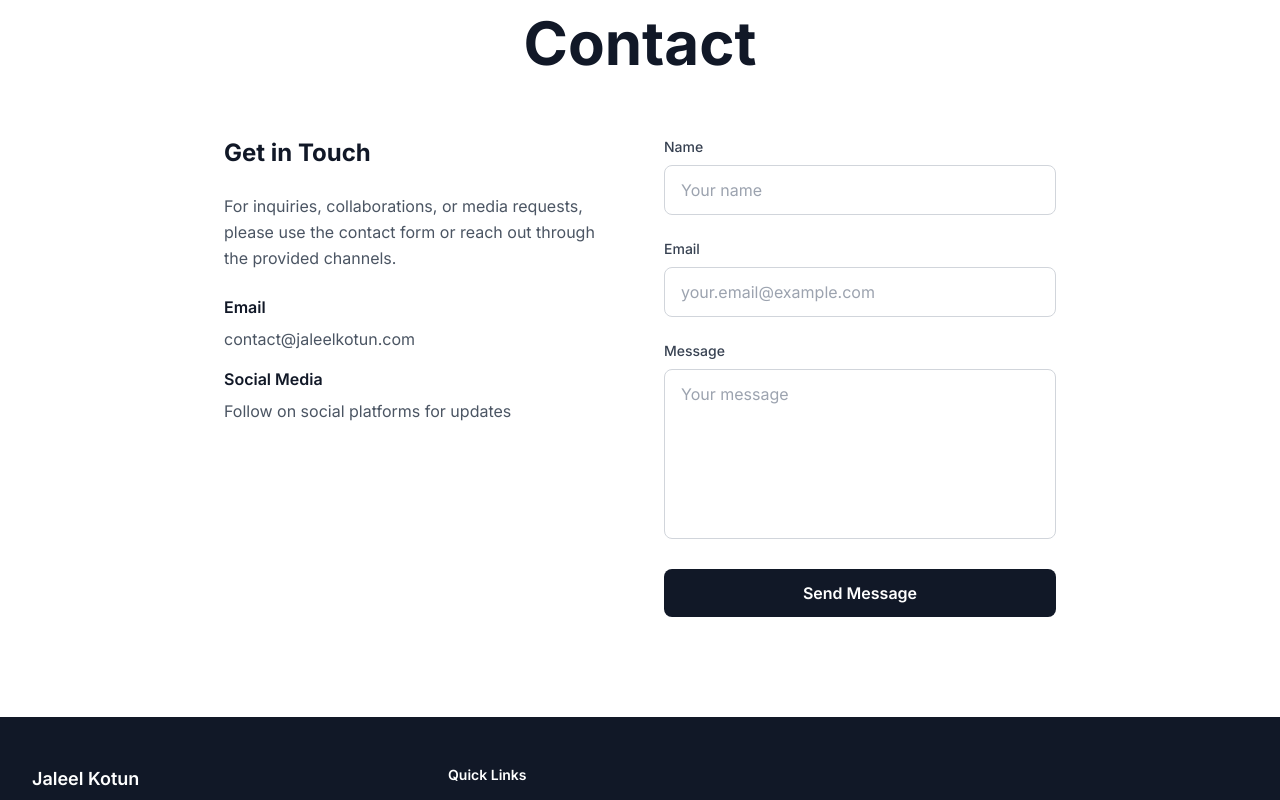
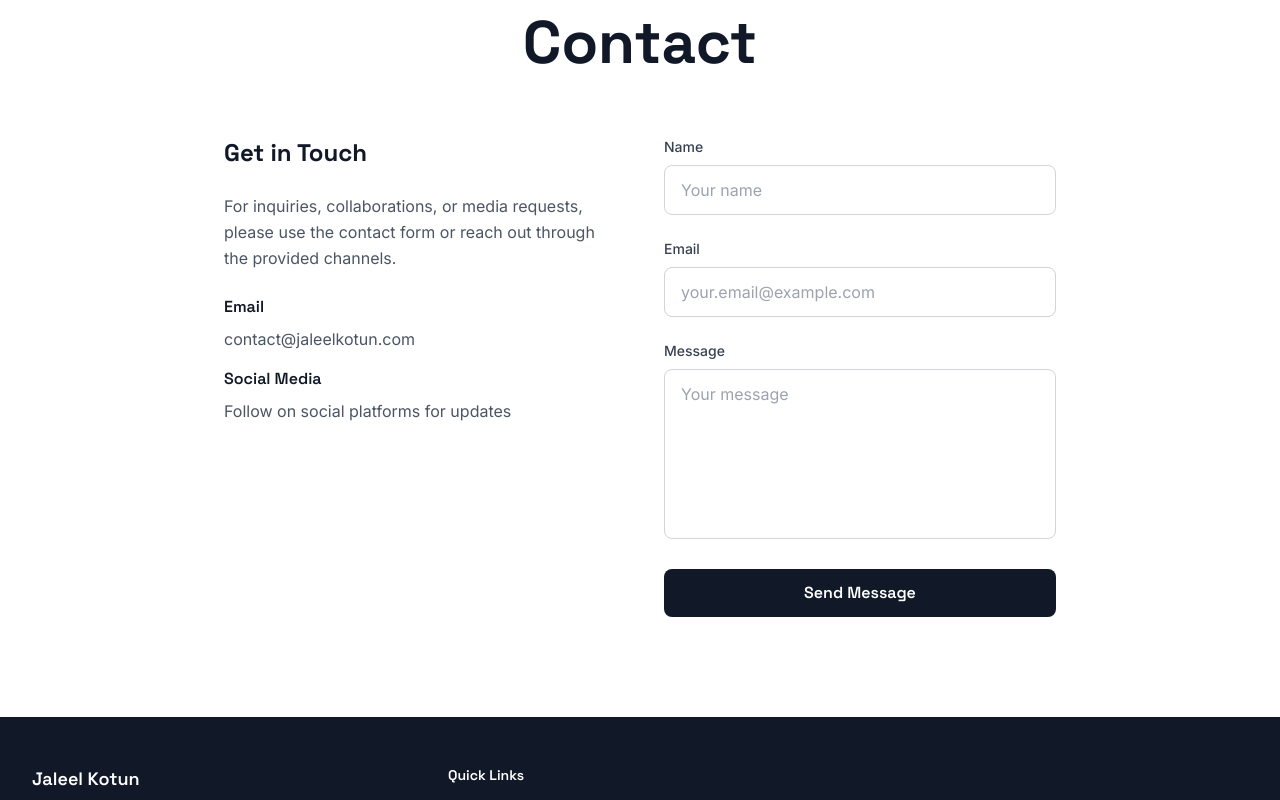
Before and after one commit to Obafemi00/Jaleel, a Next.js app: page /contact in a window 1280 px wide. Shown: the part 180-980 px from the top of the page. Built offline with nearby package versions, Linux system fonts and the light colour scheme.

Commit message:
chore: apply Inter & Space Grotesk typography (site-wide, exclude hero/nav)

```diff
--- a/app/achievements/page.tsx
+++ b/app/achievements/page.tsx
@@ -35,7 +35,7 @@ export default function AchievementsPage() {
   return (
     <div className="min-h-screen bg-gray-50">
       <div className="max-w-4xl mx-auto px-4 sm:px-6 lg:px-8 py-16 md:py-24">
-        <h1 className="text-4xl md:text-5xl lg:text-6xl font-bold text-center text-gray-900 mb-16">
+        <h1 className="text-4xl md:text-5xl lg:text-6xl font-display font-bold text-center text-gray-900 mb-16">
           Achievements
         </h1>
 
@@ -47,13 +47,13 @@ export default function AchievementsPage() {
             >
               <div className="flex flex-col md:flex-row md:items-center md:justify-between gap-4">
                 <div className="flex-1">
-                  <div className="text-sm font-semibold text-gray-500 mb-2">
+                  <div className="text-sm font-display font-semibold text-gray-500 mb-2">
                     {achievement.year}
                   </div>
-                  <h3 className="text-2xl font-bold text-gray-900 mb-2">
+                  <h3 className="text-2xl font-display font-bold text-gray-900 mb-2">
                     {achievement.title}
                   </h3>
-                  <p className="text-gray-600 leading-relaxed">
+                  <p className="text-gray-600 leading-relaxed font-sans">
                     {achievement.description}
                   </p>
                 </div>
--- a/app/contact/page.tsx
+++ b/app/contact/page.tsx
@@ -27,25 +27,25 @@ export default function ContactPage() {
   return (
     <div className="min-h-screen bg-white">
       <div className="max-w-4xl mx-auto px-4 sm:px-6 lg:px-8 py-16 md:py-24">
-        <h1 className="text-4xl md:text-5xl lg:text-6xl font-bold text-center text-gray-900 mb-16">
+        <h1 className="text-4xl md:text-5xl lg:text-6xl font-display font-bold text-center text-gray-900 mb-16">
           Contact
         </h1>
 
         <div className="grid md:grid-cols-2 gap-12">
           <div>
-            <h2 className="text-2xl font-bold text-gray-900 mb-6">Get in Touch</h2>
-            <p className="text-gray-600 mb-6 leading-relaxed">
+            <h2 className="text-2xl font-display font-bold text-gray-900 mb-6">Get in Touch</h2>
+            <p className="text-gray-600 mb-6 leading-relaxed font-sans">
               For inquiries, collaborations, or media requests, please use the contact
               form or reach out through the provided channels.
             </p>
             <div className="space-y-4">
               <div>
-                <h3 className="font-semibold text-gray-900 mb-2">Email</h3>
-                <p className="text-gray-600">contact@jaleelkotun.com</p>
+                <h3 className="font-display font-semibold text-gray-900 mb-2">Email</h3>
+                <p className="text-gray-600 font-sans">contact@jaleelkotun.com</p>
               </div>
               <div>
-                <h3 className="font-semibold text-gray-900 mb-2">Social Media</h3>
-                <p className="text-gray-600">Follow on social platforms for updates</p>
+                <h3 className="font-display font-semibold text-gray-900 mb-2">Social Media</h3>
+                <p className="text-gray-600 font-sans">Follow on social platforms for updates</p>
               </div>
             </div>
           </div>
@@ -54,7 +54,7 @@ export default function ContactPage() {
             <div>
               <label
                 htmlFor="name"
-                className="block text-sm font-medium text-gray-700 mb-2"
+                className="block text-sm font-sans font-medium text-gray-700 mb-2"
               >
                 Name
               </label>
@@ -65,7 +65,7 @@ export default function ContactPage() {
                 value={formData.name}
                 onChange={handleChange}
                 required
-                className="w-full px-4 py-3 border border-gray-300 rounded-lg focus:ring-2 focus:ring-gray-900 focus:border-transparent"
+                className="w-full px-4 py-3 border border-gray-300 rounded-lg focus:ring-2 focus:ring-gray-900 focus:border-transparent font-sans"
                 placeholder="Your name"
               />
             </div>
@@ -73,7 +73,7 @@ export default function ContactPage() {
             <div>
               <label
                 htmlFor="email"
-                className="block text-sm font-medium text-gray-700 mb-2"
+                className="block text-sm font-sans font-medium text-gray-700 mb-2"
               >
                 Email
               </label>
@@ -84,7 +84,7 @@ export default function ContactPage() {
                 value={formData.email}
                 onChange={handleChange}
                 required
-                className="w-full px-4 py-3 border border-gray-300 rounded-lg focus:ring-2 focus:ring-gray-900 focus:border-transparent"
+                className="w-full px-4 py-3 border border-gray-300 rounded-lg focus:ring-2 focus:ring-gray-900 focus:border-transparent font-sans"
                 placeholder="your.email@example.com"
               />
             </div>
@@ -92,7 +92,7 @@ export default function ContactPage() {
             <div>
               <label
                 htmlFor="message"
-                className="block text-sm font-medium text-gray-700 mb-2"
+                className="block text-sm font-sans font-medium text-gray-700 mb-2"
               >
                 Message
               </label>
@@ -103,14 +103,14 @@ export default function ContactPage() {
                 onChange={handleChange}
                 required
                 rows={6}
-                className="w-full px-4 py-3 border border-gray-300 rounded-lg focus:ring-2 focus:ring-gray-900 focus:border-transparent resize-none"
+                className="w-full px-4 py-3 border border-gray-300 rounded-lg focus:ring-2 focus:ring-gray-900 focus:border-transparent resize-none font-sans"
                 placeholder="Your message"
               />
             </div>
 
             <button
               type="submit"
-              className="w-full px-6 py-3 bg-gray-900 text-white font-semibold rounded-lg hover:bg-gray-800 transition-colors"
+              className="w-full px-6 py-3 bg-gray-900 text-white font-display font-semibold rounded-lg hover:bg-gray-800 transition-colors"
             >
               Send Message
             </button>
--- a/app/gallery/page.tsx
+++ b/app/gallery/page.tsx
@@ -4,7 +4,7 @@ export default function GalleryPage() {
   return (
     <div className="min-h-screen bg-white">
       <div className="max-w-7xl mx-auto px-4 sm:px-6 lg:px-8 py-16 md:py-24">
-        <h1 className="text-4xl md:text-5xl lg:text-6xl font-bold text-center text-gray-900 mb-16">
+        <h1 className="text-4xl md:text-5xl lg:text-6xl font-display font-bold text-center text-gray-900 mb-16">
           Gallery
         </h1>
 
@@ -14,7 +14,7 @@ export default function GalleryPage() {
               key={photo}
               className="aspect-square bg-gradient-to-br from-gray-200 to-gray-300 rounded-lg overflow-hidden hover:scale-105 transition-transform cursor-pointer"
             >
-              <div className="w-full h-full flex items-center justify-center text-gray-400 text-sm">
+              <div className="w-full h-full flex items-center justify-center text-gray-400 text-sm font-sans">
                 Photo {photo}
               </div>
             </div>
--- a/app/globals.css
+++ b/app/globals.css
@@ -5,7 +5,8 @@
 :root {
   --background: #ffffff;
   --foreground: #171717;
-  --font-inter: var(--font-inter);
+  --font-sans: 'Inter', system-ui, -apple-system, "Segoe UI", Roboto, "Helvetica Neue", Arial;
+  --font-display: 'Space Grotesk', 'Inter', system-ui;
 }
 
 @media (prefers-color-scheme: dark) {
@@ -15,10 +16,17 @@
   }
 }
 
+html {
+  font-family: var(--font-sans);
+}
+
 body {
   color: var(--foreground);
   background: var(--background);
-  font-family: var(--font-inter), -apple-system, BlinkMacSystemFont, "Segoe UI", Roboto, sans-serif;
+}
+
+h1, h2, h3, h4, h5, h6 {
+  font-family: var(--font-display);
 }
 
 @layer utilities {
--- a/app/layout.tsx
+++ b/app/layout.tsx
@@ -6,15 +6,15 @@ import Footer from "@/components/Footer";
 
 const inter = Inter({
   subsets: ["latin"],
-  variable: "--font-inter",
+  variable: "--font-sans",
   display: "swap",
 });
 
 const spaceGrotesk = Space_Grotesk({
   subsets: ["latin"],
-  variable: "--font-space-grotesk",
+  variable: "--font-display",
   display: "swap",
-  weight: ["400", "500", "600", "700"],
+  weight: ["400", "600", "700"],
 });
 
 export const metadata: Metadata = {
--- a/components/Footer.tsx
+++ b/components/Footer.tsx
@@ -6,15 +6,15 @@ export default function Footer() {
       <div className="max-w-7xl mx-auto px-4 sm:px-6 lg:px-8 py-12">
         <div className="grid grid-cols-1 md:grid-cols-3 gap-8">
           <div>
-            <h3 className="text-white text-lg font-semibold mb-4">Jaleel Kotun</h3>
-            <p className="text-sm">
+            <h3 className="text-white text-lg font-display font-semibold mb-4">Jaleel Kotun</h3>
+            <p className="text-sm font-sans">
               Professional athlete dedicated to excellence and performance.
             </p>
           </div>
 
           <div>
-            <h4 className="text-white text-sm font-semibold mb-4">Quick Links</h4>
-            <ul className="space-y-2 text-sm">
+            <h4 className="text-white text-sm font-display font-semibold mb-4">Quick Links</h4>
+            <ul className="space-y-2 text-sm font-sans">
               <li>
                 <Link href="/bio" className="hover:text-white transition-colors">
                   Bio
@@ -58,7 +58,7 @@ export default function Footer() {
           */}
         </div>
 
-        <div className="border-t border-gray-800 mt-8 pt-8 text-center text-sm">
+        <div className="border-t border-gray-800 mt-8 pt-8 text-center text-sm font-sans">
           <p>&copy; {new Date().getFullYear()} Jaleel Kotun. All rights reserved.</p>
         </div>
       </div>
--- a/tailwind.config.ts
+++ b/tailwind.config.ts
@@ -23,8 +23,8 @@ const config: Config = {
         },
       },
       fontFamily: {
-        sans: ["var(--font-inter)", "system-ui", "sans-serif"],
-        display: ["var(--font-space-grotesk)", "system-ui", "sans-serif"],
+        sans: ["var(--font-sans)", "Inter", "ui-sans-serif", "system-ui"],
+        display: ["var(--font-display)", "Space Grotesk", "ui-sans-serif"],
       },
     },
   },
```
Also changed, not shown: app/stats/page.tsx (+4 -4 lines).
